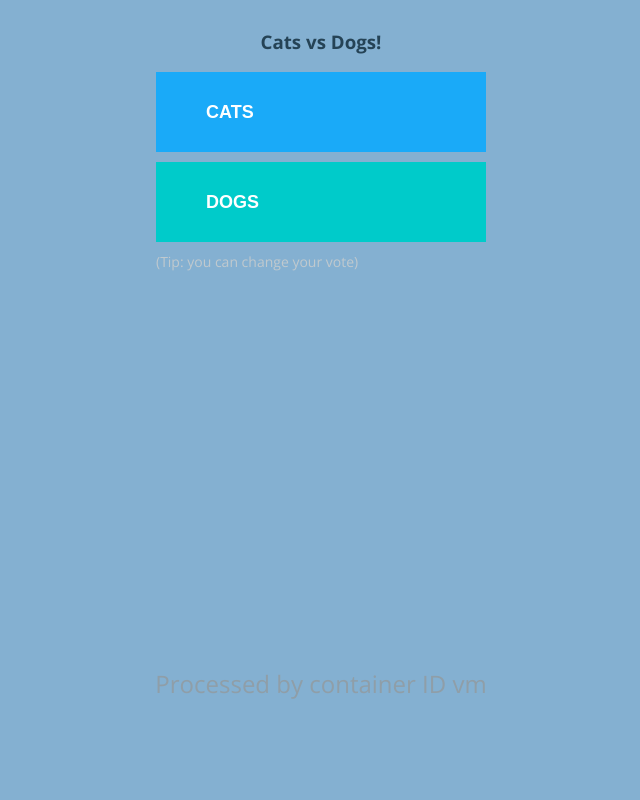
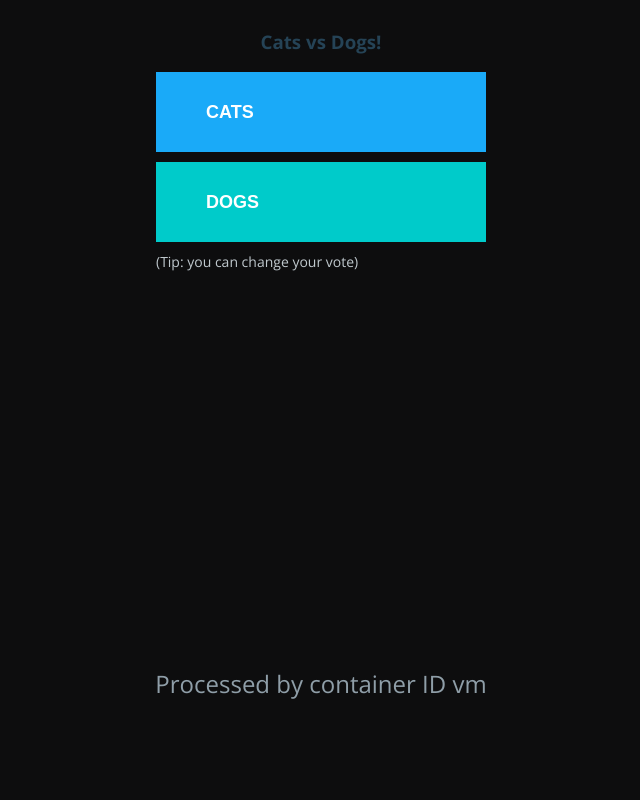
Before and after one commit to ahortalq/vote, a Flask app: page / in a window 1280 px wide. Shown: the whole page, without its empty margins (319-959 px from the left). Run offline with Flask 2, Linux system fonts and the light colour scheme; some libraries are stand-ins or nearby versions.

Commit message:
VA-44 Recycle script

```diff
--- a/static/stylesheets/style.css
+++ b/static/stylesheets/style.css
@@ -6,7 +6,7 @@
 html,body{
   margin: 0;
   padding: 0;
-  background-color: #84b0d1;
+  background-color: #0d0d0e;
   height: 100vh;
   font-family: 'Open Sans';
 }
```
